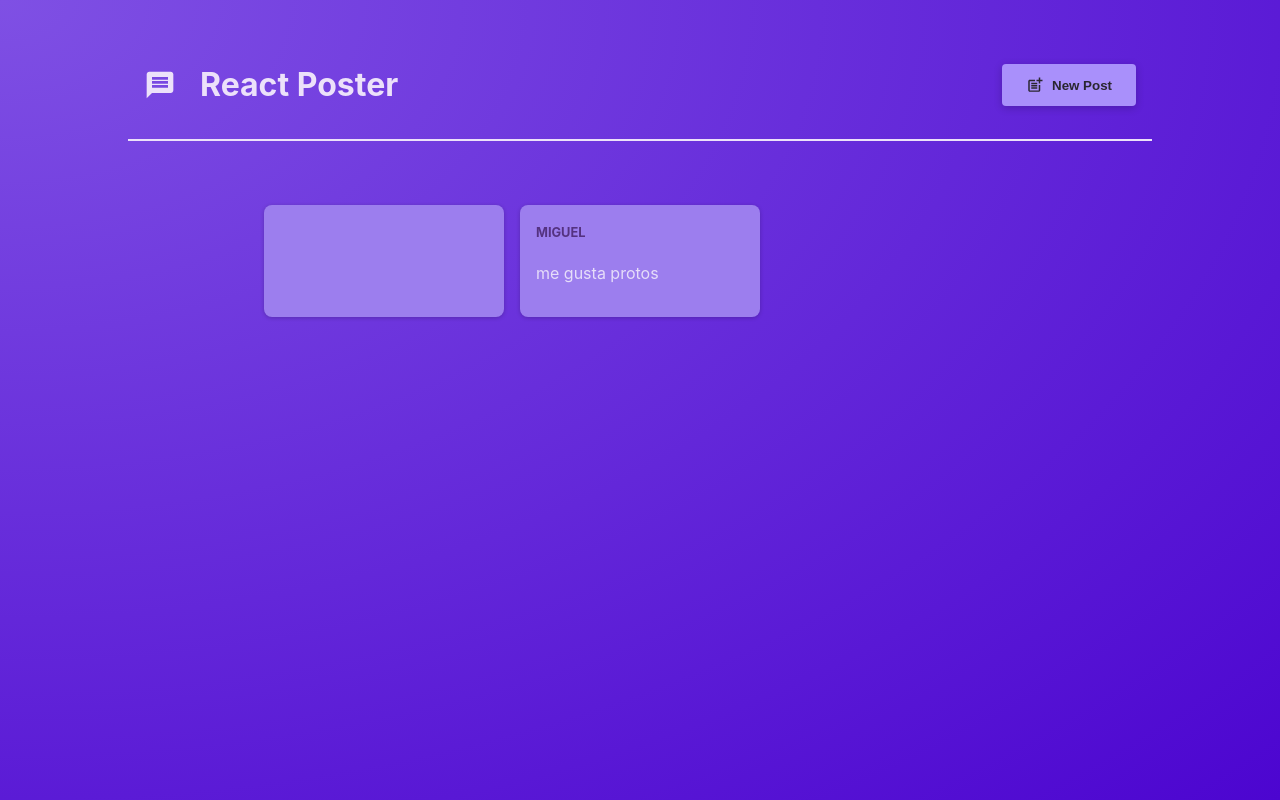
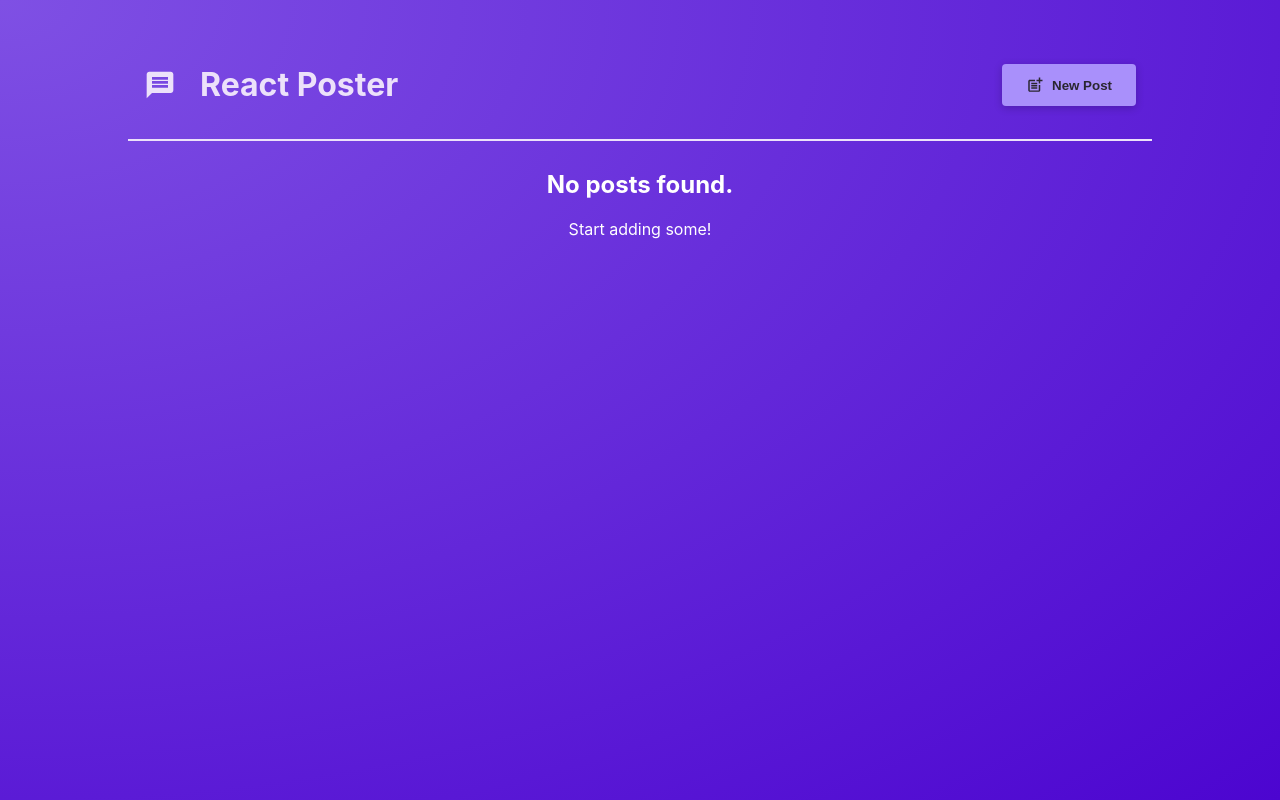
Before and after one commit to migekun/react-starting-project, a React (Vite) app: page / in a window 1280 px wide. Built offline with nearby package versions, Linux system fonts and the light colour scheme.

Commit message:
Lista dinamica de posts

```diff
--- a/src/components/NewPost.jsx
+++ b/src/components/NewPost.jsx
@@ -1,19 +1,42 @@
+import { useState } from 'react';
 import classes from './NewPost.module.css';
 
-function NewPost({onBodyChange, onAuthorChange, onCancel}) {
+function NewPost({onCancel, onAddPost}) {
     /*const stateData = useState('');
     stateData[0]; // current value
     stateData[1]; // state function to update
     */
+    const [enteredBody, setEnteredBody] = useState('');
+    const [enteredAuthor, setEnteredAuthor] = useState('');
+
+    function bodyChangeHandler(event) {
+        setEnteredBody(event.target.value);
+    }
+
+    function authorChangeHandler(event) {
+        setEnteredAuthor(event.target.value);
+    }
+
+    function submitHandler(event) {
+        event.preventDefault();
+        const postData = {
+            body: enteredBody,
+            author: enteredAuthor
+        };
+        console.log(postData);
+        onAddPost(postData);
+        onCancel();
+    }
+
     return (
-        <form className={classes.form}>
+        <form className={classes.form} onSubmit={submitHandler}>
         <p>
             <label htmlFor="body">Text</label>
-            <textarea id="body" required rows={3} onChange={onBodyChange}/>
+            <textarea id="body" required rows={3} onChange={bodyChangeHandler}/>
         </p>
         <p>
             <label htmlFor="name">Your name</label>
-            <input type="text" id="name" required onChange={onAuthorChange}/>
+            <input type="text" id="name" required onChange={authorChangeHandler}/>
         </p>
         <p className={classes.actions}>
             <button type='button' onClick={onCancel}>Cancel</button>
--- a/src/components/PostList.jsx
+++ b/src/components/PostList.jsx
@@ -5,15 +5,12 @@
 import classes from './PostsList.module.css';
 
 function PostList({isPosting, onStopPosting}) {
-    const [enteredBody, setEnteredBody] = useState('');
-    const [enteredAuthor, setEnteredAuthor] = useState('');
+    const [posts, setPosts] = useState([]);
 
-    function bodyChangeHandler(event) {
-        setEnteredBody(event.target.value);
-    }
-
-    function authorChangeHandler(event) {
-        setEnteredAuthor(event.target.value);
+    function addPostHandler(postData) {
+        setPosts((prevPosts) => {
+            return [postData, ...prevPosts];
+        });
     }
 
     return (
@@ -21,16 +18,24 @@
             {isPosting && (
                 <Modal onClose={onStopPosting}>
                     <NewPost
-                        onBodyChange={bodyChangeHandler}
-                        onAuthorChange={authorChangeHandler}
                         onCancel={onStopPosting}
+                        onAddPost={addPostHandler}
                         />
                 </Modal>
             )}
-            <ul className={classes.posts}>
-                <Post author={enteredAuthor} body={enteredBody} />
-                <Post author="Miguel" body="me gusta protos" />
-            </ul>
+            {posts.length > 0 && (
+                <ul className={classes.posts}>
+                    {posts.map((post) => (
+                        <Post key={Math.random()} body={post.body} author={post.author} />
+                    ))}
+                </ul>
+            )}
+            {posts.length === 0 && (
+                <div style={{textAlign: 'center', color: 'white'}}>
+                    <h2>No posts found.</h2>
+                    <p>Start adding some!</p>
+                </div>
+            )}
         </>
     )
 }
```
